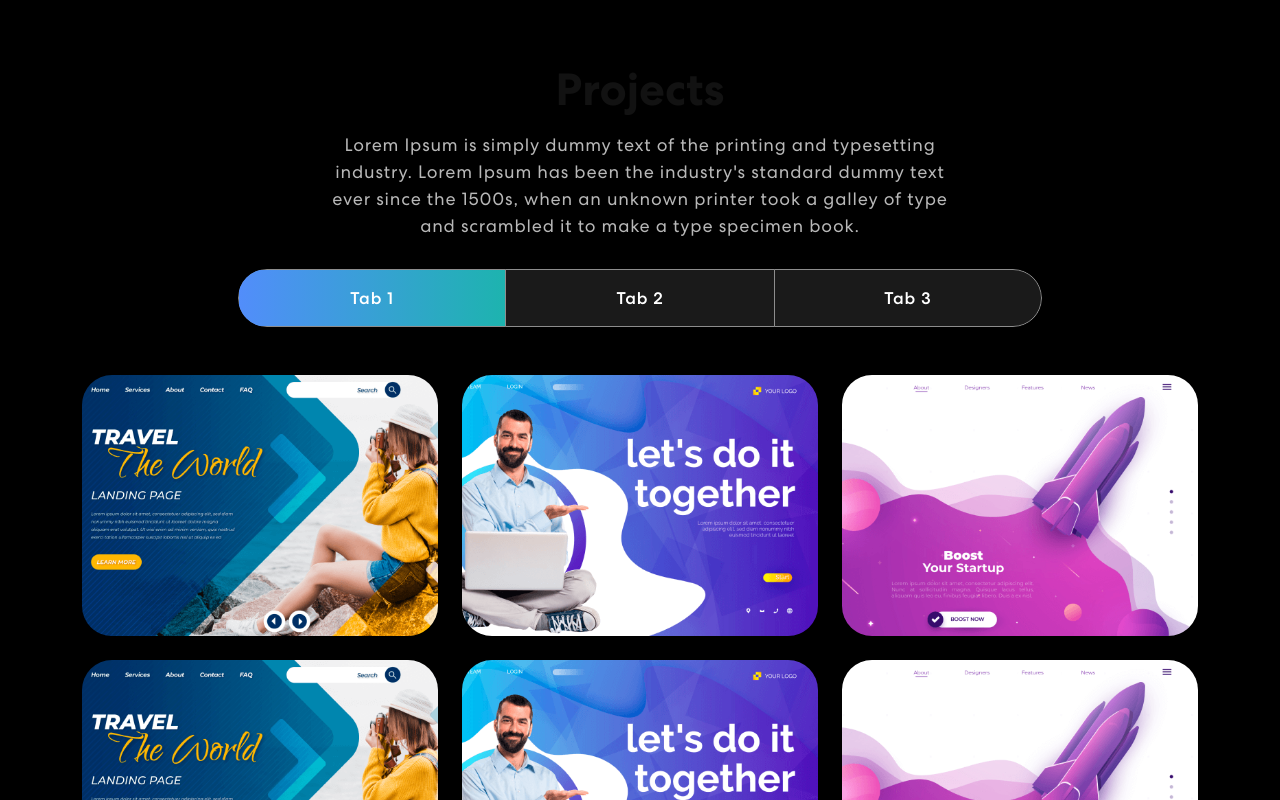
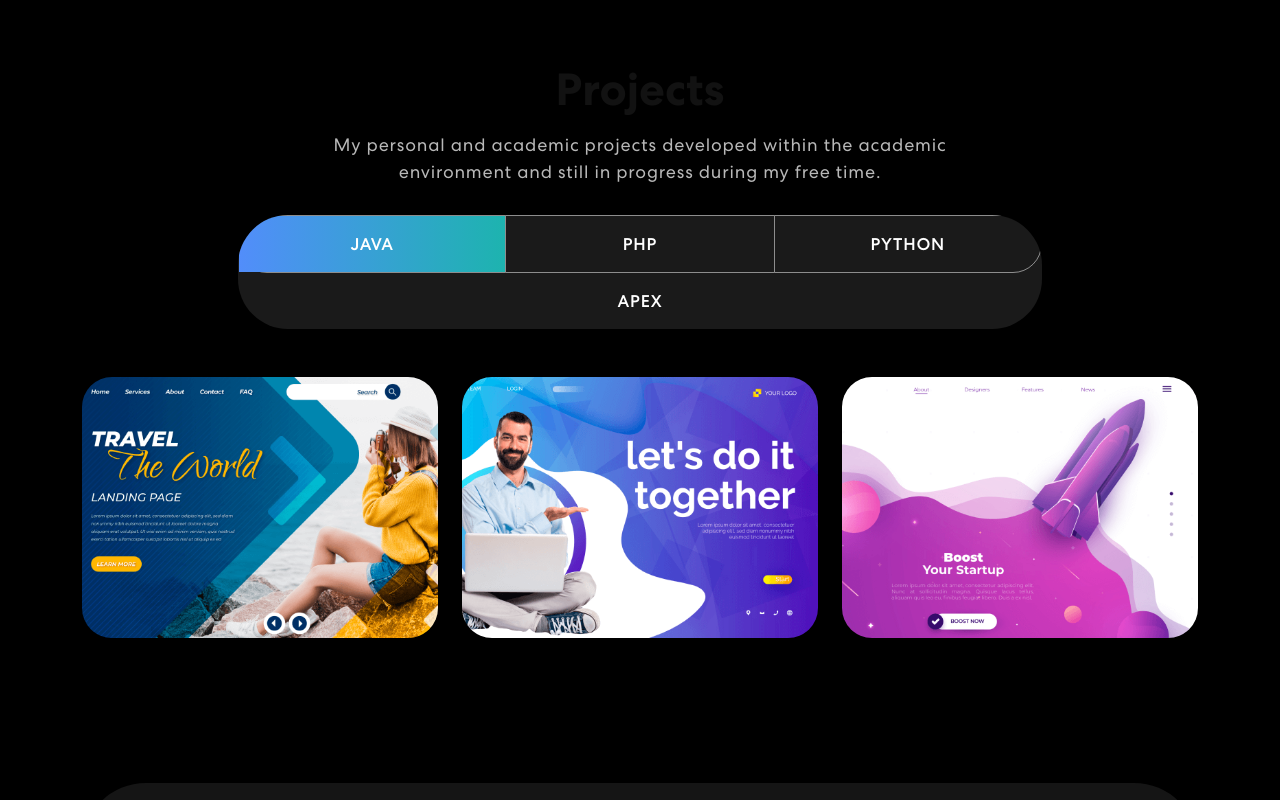
Before and after one commit to lucaspscode/personal-portfolio, a React (Create React App) app: page / in a window 1280 px wide. Shown: the part 760-1560 px from the top of the page. Built offline with nearby package versions, Linux system fonts and the light colour scheme.

Commit message:
Mudanças na estrutura de projetos.

```diff
--- a/src/components/Projects.js
+++ b/src/components/Projects.js
@@ -9,7 +9,7 @@ import TrackVisibility from 'react-on-screen';
 
 export const Projects = () => {
 
-    const projects = [
+    const projects1 = [
         {
             title: "Business Startup",
             description: "Design & Development",
@@ -25,6 +25,45 @@ export const Projects = () => {
             description: "Design & Development",
             imgUrl: projImg3,
         },
+    ];
+
+    const projects2 = [
+        {
+            title: "Business Startup",
+            description: "Design & Development",
+            imgUrl: projImg1,
+        },
+        {
+            title: "Business Startup",
+            description: "Design & Development",
+            imgUrl: projImg2,
+        },
+        {
+            title: "Business Startup",
+            description: "Design & Development",
+            imgUrl: projImg3,
+        },
+    ];
+
+    const projects3 = [
+        {
+            title: "Business Startup",
+            description: "Design & Development",
+            imgUrl: projImg1,
+        },
+        {
+            title: "Business Startup",
+            description: "Design & Development",
+            imgUrl: projImg2,
+        },
+        {
+            title: "Business Startup",
+            description: "Design & Development",
+            imgUrl: projImg3,
+        },
+    ];
+
+    const projects4 = [
         {
             title: "Business Startup",
             description: "Design & Development",
@@ -51,24 +90,27 @@ export const Projects = () => {
                             {({ isVisible }) =>
                                 <div className={isVisible ? "animate__animated animate__zoomIn" : ""}>
                                     <h2>Projects</h2>
-                                    <p>Lorem Ipsum is simply dummy text of the printing and typesetting industry. Lorem Ipsum has been the industry's standard dummy text ever since the 1500s, when an unknown printer took a galley of type and scrambled it to make a type specimen book.</p>
+                                    <p>My personal and academic projects developed within the academic environment and still in progress during my free time.</p>
                                     <Tab.Container id="projects-tabs" defaultActiveKey="first">
                                         <Nav variant="pills" className="nav-pills mb-5 justify-content-center align-items-center" id="pills-tab">
                                             <Nav.Item>
-                                                <Nav.Link eventKey="first">Tab 1</Nav.Link>
+                                                <Nav.Link eventKey="first">JAVA</Nav.Link>
                                             </Nav.Item>
                                             <Nav.Item>
-                                                <Nav.Link eventKey="second">Tab 2</Nav.Link>
+                                                <Nav.Link eventKey="second">PHP</Nav.Link>
                                             </Nav.Item>
                                             <Nav.Item>
-                                                <Nav.Link eventKey="third">Tab 3</Nav.Link>
+                                                <Nav.Link eventKey="third">PYTHON</Nav.Link>
+                                            </Nav.Item>
+                                            <Nav.Item>
+                                                <Nav.Link eventKey="fourth">APEX</Nav.Link>
                                             </Nav.Item>
                                         </Nav>
                                         <Tab.Content id="slideInUp" className={isVisible ? "animate__animated animate__slideInUp" : ""}>
                                             <Tab.Pane eventKey="first">
                                                 <Row>
                                                     {
-                                                        projects.map((project, index) => {
+                                                        projects1.map((project, index) => {
                                                             return (
                                                                 <ProjectCard
                                                                     key={index}
@@ -82,7 +124,7 @@ export const Projects = () => {
                                             <Tab.Pane eventKey="second">
                                                 <Row>
                                                     {
-                                                        projects.map((project, index) => {
+                                                        projects2.map((project, index) => {
                                                             return (
                                                                 <ProjectCard
                                                                     key={index}
@@ -96,7 +138,21 @@ export const Projects = () => {
                                             <Tab.Pane eventKey="third">
                                                 <Row>
                                                     {
-                                                        projects.map((project, index) => {
+                                                        projects3.map((project, index) => {
+                                                            return (
+                                                                <ProjectCard
+                                                                    key={index}
+                                                                    {...project}
+                                                                />
+                                                            )
+                                                        })
+                                                    }
+                                                </Row>
+                                            </Tab.Pane>
+                                            <Tab.Pane eventKey="fourth">
+                                                <Row>
+                                                    {
+                                                        projects4.map((project, index) => {
                                                             return (
                                                                 <ProjectCard
                                                                     key={index}
```
